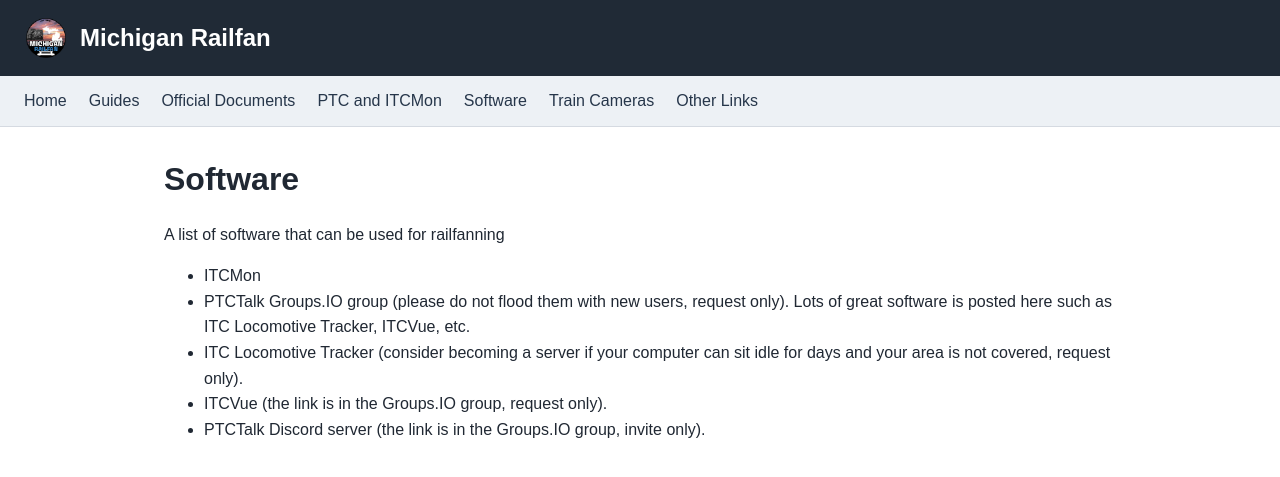
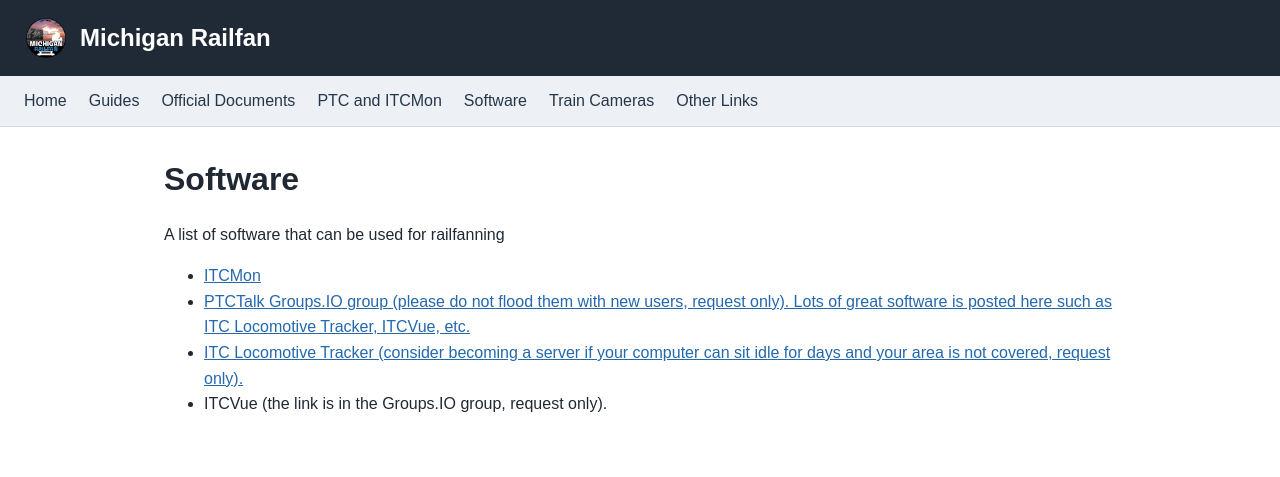
Before and after one commit to MichiganRailfan/michiganrailfan.github.io, a Jekyll site: the page built from software.md, in a window 1280 px wide. Shown: the top 477 px of the page. Built offline with Jekyll 4.4.1, drawn with Linux system fonts in a browser that asks for light colours.

Commit message:
Convert software list items to hyperlinks

```diff
--- a/software.md
+++ b/software.md
@@ -7,8 +7,7 @@
 
 A list of software that can be used for railfanning
 
-- ITCMon
-- PTCTalk Groups.IO group (please do not flood them with new users, request only). Lots of great software is posted here such as ITC Locomotive Tracker, ITCVue, etc.
-- ITC Locomotive Tracker (consider becoming a server if your computer can sit idle for days and your area is not covered, request only).
+- [ITCMon](http://www.github.com/katsojuna/itcmon)
+- [PTCTalk Groups.IO group (please do not flood them with new users, request only). Lots of great software is posted here such as ITC Locomotive Tracker, ITCVue, etc.](https://groups.io/g/PTCTalk)
+- [ITC Locomotive Tracker (consider becoming a server if your computer can sit idle for days and your area is not covered, request only).](https://itclocotracker.com)
 - ITCVue (the link is in the Groups.IO group, request only).
-- PTCTalk Discord server (the link is in the Groups.IO group, invite only).
```
